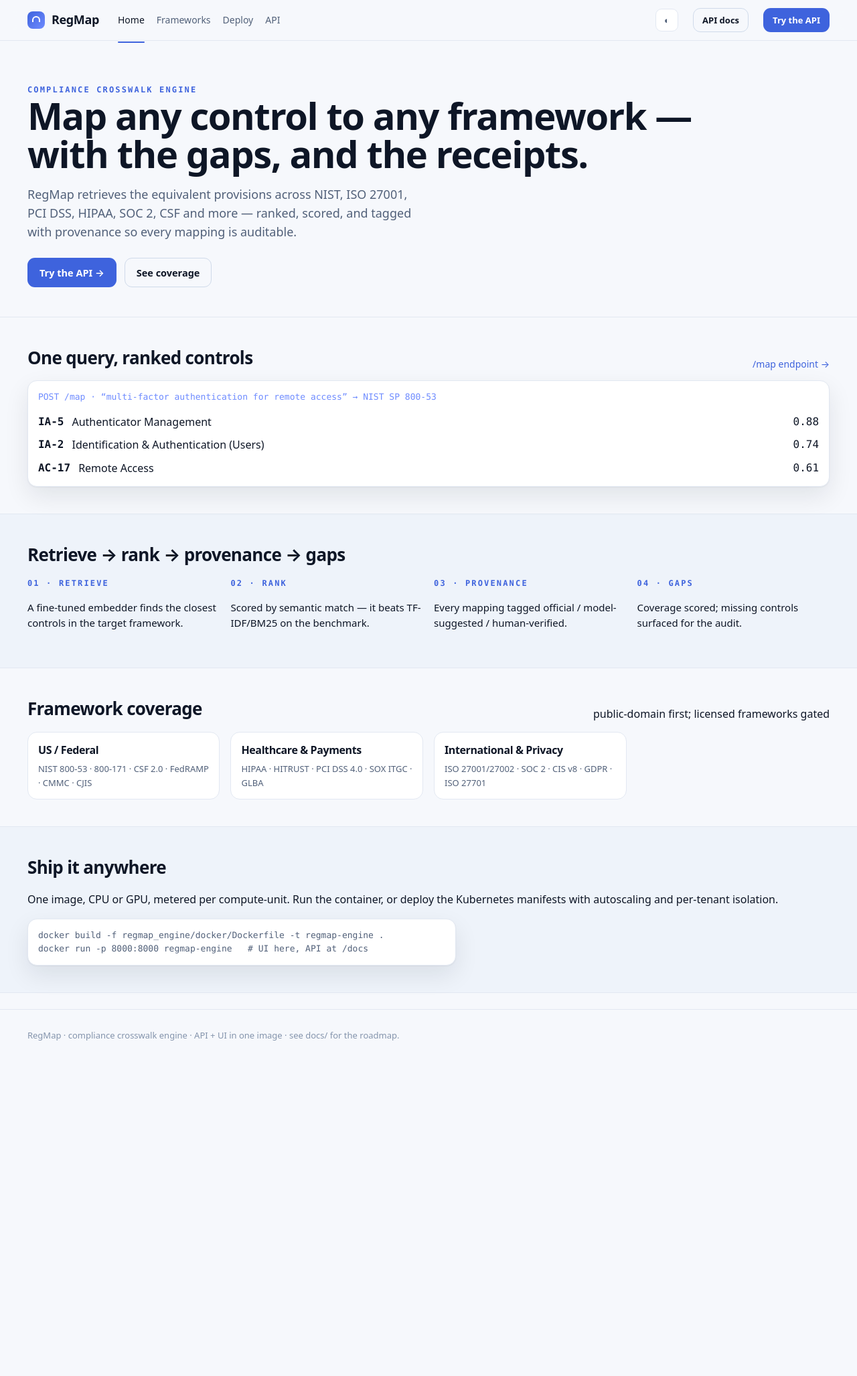
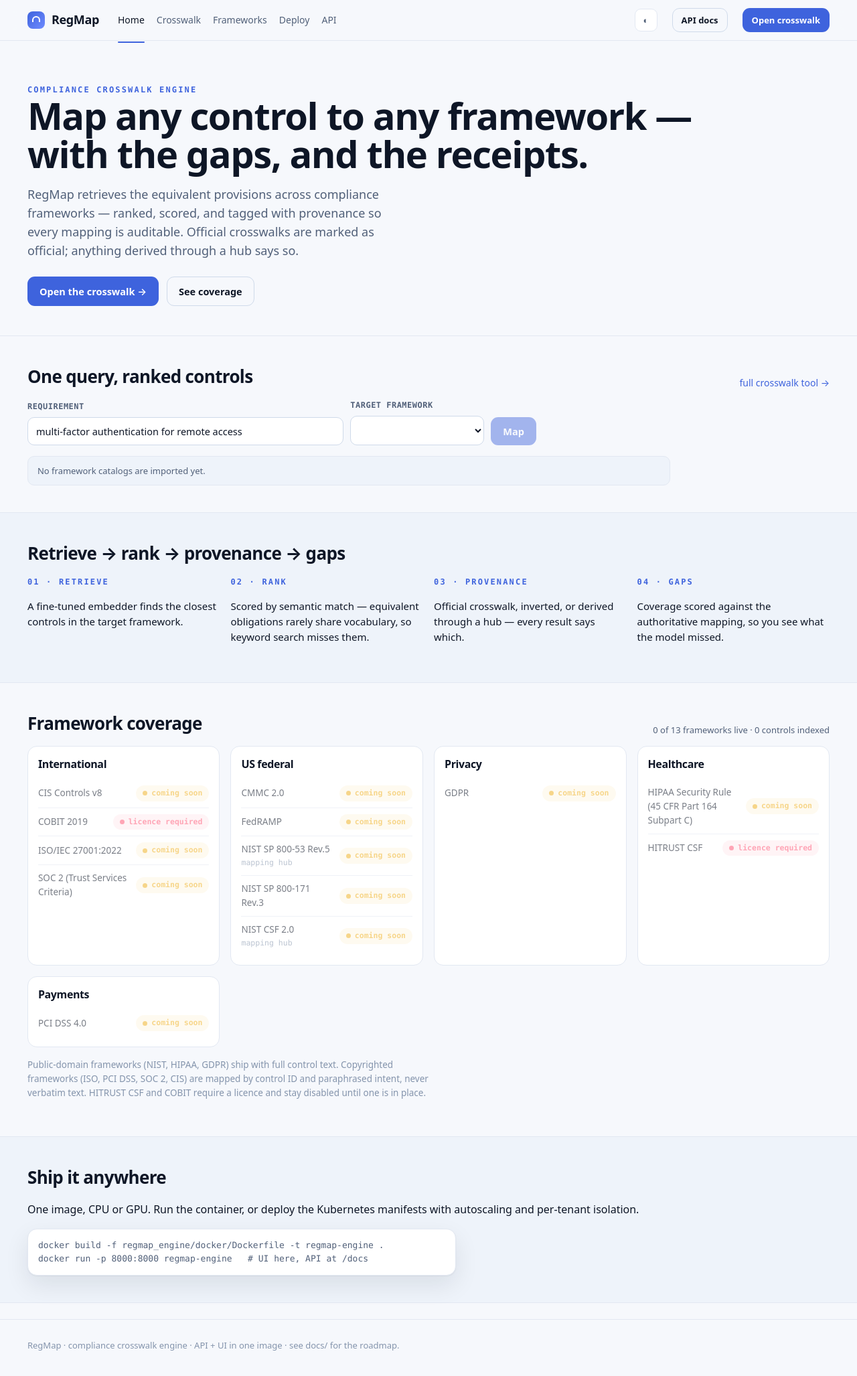
Before and after one commit to samuelgtetteh/RegMap, a FastAPI app: page / in a window 1280 px wide. Shown: the whole page at 67% size. Before the commit the page ends 1554 px from the top, so only its background shows below. Run offline with FastAPI, Linux system fonts and the light colour scheme; lists and menus that the app fills with data are empty.

Commit message:
Real UI: working crosswalk tool + honest coverage, no fabricated data
The site previously showed a hardcoded result block with invented scores
(IA-5 0.88 / IA-2 0.74 / AC-17 0.61) under a heading claiming "one query,
ranked controls", with no query box and no network call anywhere. It also
advertised ~20 frameworks against one 12-control sample pair. Both are gone.

- web/crosswalk.html: the working product surface. Any-to-any framework
  pickers from /frameworks, route badge from /pairs, control picker from the
  new /frameworks/{fid}/controls, or free text. Results show score meters,
  official markers, and live coverage tiles (official mappings, found in
  top-k, coverage %, route). Opens on a worked example.
- web/index.html: homepage demo issues a real POST /map on load, and the
  framework coverage section is driven by /frameworks -- "3 of 13 live, 205
  controls indexed", coming-soon on unimported, licence-required on
  HITRUST/COBIT. It cannot overstate coverage.
- web/assets/api.js: shared client; surfaces the engine's error detail so a
  403 shows its reason, and escapes control text before interpolation.
- GET /frameworks/{fid}/controls: ids + titles for the picker and the coming
  practice exercises; licence-gated like everything else.
- TF-IDF now returns real cosine scores. rank_tfidf discards them, so the
  fallback path rendered every score as a dash. Added _tfidf_scored for /map
  rather than changing rank_tfidf, whose shape /eval and the paper scripts
  depend on.

Verified by rendering in headless Chrome, not only by contract tests: both
pages screenshot correctly, and the homepage returns AC-17 Remote Access at
0.343 for "multi-factor authentication for remote access" -- the right answer.
Regression-checked /eval (R@1 0.223, R@5 0.486 unchanged), the legacy
text+pair request shape, the 403 licence gate, and the metering headers.

```diff
--- /dev/null
+++ b/regmap_engine/web/assets/api.js
@@ -0,0 +1,54 @@
+/* RegMap API client — shared by every page. Thin wrapper over fetch that surfaces the engine's
+   error detail instead of a bare status code, so the UI can say what actually went wrong (an
+   unlicensed framework returns 403 with a reason, and the user should see that reason).
+
+   Everything here talks to the same origin, since serve.py hosts both the API and this site. */
+(function () {
+  async function call(path, opts) {
+    let r;
+    try {
+      r = await fetch(path, opts);
+    } catch (e) {
+      throw new Error("Cannot reach the engine — is it running?");
+    }
+    let body = null;
+    try { body = await r.json(); } catch (e) { /* non-JSON error page */ }
+    if (!r.ok) {
+      const detail = (body && (body.detail || body.message)) || `HTTP ${r.status}`;
+      const err = new Error(typeof detail === "string" ? detail : JSON.stringify(detail));
+      err.status = r.status;
+      throw err;
+    }
+    return body;
+  }
+
+  const post = (path, payload) => call(path, {
+    method: "POST",
+    headers: { "content-type": "application/json" },
+    body: JSON.stringify(payload),
+  });
+
+  window.RegMap = {
+    health:     ()             => call("/health"),
+    frameworks: ()             => call("/frameworks"),
+    pairs:      ()             => call("/pairs"),
+    controls:   (fid, withText) => call(`/frameworks/${encodeURIComponent(fid)}/controls`
+                                        + (withText ? "?include_text=true" : "")),
+    map:        (payload)      => post("/map", payload),
+    evaluate:   (payload)      => post("/eval", payload),
+
+    /* Escape before interpolating control text into HTML — control statements contain quotes,
+       ampersands and angle brackets, and this content ultimately comes from imported files. */
+    esc(s) {
+      return String(s == null ? "" : s).replace(/[&<>"']/g, c =>
+        ({ "&": "&amp;", "<": "&lt;", ">": "&gt;", '"': "&quot;", "'": "&#39;" }[c]));
+    },
+
+    /* Route -> how much an auditor should trust it. Mirrors catalog.py's precedence. */
+    routeBadge(route, authoritative) {
+      if (authoritative) return { cls: "ok", label: route === "inverted" ? "official (inverted)" : "official" };
+      if (route && route.startsWith("derived")) return { cls: "warn", label: route };
+      return { cls: "crit", label: route || "no route" };
+    },
+  };
+})();
--- a/regmap_engine/web/assets/shell.js
+++ b/regmap_engine/web/assets/shell.js
@@ -5,6 +5,7 @@
   // The site's pages. Add an app here and it appears in the nav on every page.
   const NAV = [
     { id: "home",       label: "Home",       href: "/" },
+    { id: "crosswalk",  label: "Crosswalk",  href: "/crosswalk.html" },
     { id: "frameworks", label: "Frameworks", href: "/#frameworks" },
     { id: "deploy",     label: "Deploy",     href: "/#deploy" },
     { id: "api",        label: "API",        href: "/docs" },
@@ -23,7 +24,7 @@
        <span class="nav-sp"></span>
        <button class="icon-btn" id="themeToggle" title="Toggle theme" aria-label="Toggle theme">◐</button>
        <a class="btn ghost sm" href="/docs">API docs</a>
-       <a class="btn primary sm" href="/docs">Try the API</a>
+       <a class="btn primary sm" href="/crosswalk.html">Open crosswalk</a>
      </div>`;
   document.body.prepend(header);
 
--- a/regmap_engine/web/assets/site.css
+++ b/regmap_engine/web/assets/site.css
@@ -86,8 +86,8 @@ h1,h2,h3{margin:0;text-wrap:balance;letter-spacing:-.025em;font-weight:700}
 .tile h3{font-size:16px} .tile p{margin:0;color:var(--muted);font-size:13px} .tile .foot{margin-top:auto;display:flex;gap:8px;align-items:center;color:var(--faint);font-size:12px}
 
 /* ---- misc bits, pills, footer -------------------------------------------- */
-.pill{display:inline-flex;align-items:center;gap:6px;font-family:var(--mono);font-size:11.5px;font-weight:600;padding:3px 10px;border-radius:20px}
-.pill::before{content:"";width:7px;height:7px;border-radius:50%}
+.pill{display:inline-flex;align-items:center;gap:6px;font-family:var(--mono);font-size:11.5px;font-weight:600;padding:3px 10px;border-radius:20px;white-space:nowrap}
+.pill::before{content:"";width:7px;height:7px;border-radius:50%;flex:none}
 .pill.ok{color:var(--ok);background:rgba(61,220,132,.12)}.pill.ok::before{background:var(--ok)}
 .pill.warn{color:var(--warn);background:rgba(240,180,41,.12)}.pill.warn::before{background:var(--warn)}
 .pill.crit{color:var(--crit);background:rgba(255,92,122,.12)}.pill.crit::before{background:var(--crit)}
@@ -96,3 +96,68 @@ h1,h2,h3{margin:0;text-wrap:balance;letter-spacing:-.025em;font-weight:700}
 .reveal{opacity:0;transform:translateY(16px);transition:opacity .6s cubic-bezier(.2,.9,.25,1),transform .6s cubic-bezier(.2,.9,.25,1)}
 .reveal.in{opacity:1;transform:none}
 @media (prefers-reduced-motion:reduce){*{animation:none!important;transition:none!important}.reveal{opacity:1;transform:none}}
+
+/* ============================================================================
+   CROSSWALK TOOL — the working product surface (crosswalk.html + the home demo)
+   ============================================================================ */
+/* ---- form controls -------------------------------------------------------- */
+label.fld{display:flex;flex-direction:column;gap:6px;font-size:12px;font-weight:600;color:var(--muted);
+  letter-spacing:.04em;text-transform:uppercase;font-family:var(--mono)}
+select,input[type=text],textarea{font-family:var(--sans);font-size:14.5px;color:var(--ink);
+  background:var(--surface);border:1px solid var(--line-2);border-radius:10px;padding:10px 12px;width:100%;
+  transition:border-color .15s,box-shadow .15s}
+select:focus,input[type=text]:focus,textarea:focus{outline:0;border-color:var(--accent);
+  box-shadow:0 0 0 3px var(--accent-soft)}
+select:disabled,input:disabled,textarea:disabled{opacity:.5;cursor:not-allowed}
+textarea{resize:vertical;min-height:74px;line-height:1.5}
+.btn:disabled{opacity:.45;cursor:not-allowed;transform:none;filter:none}
+
+/* the source -> target picker row */
+.xwalk-bar{display:grid;grid-template-columns:1fr auto 1fr;gap:14px;align-items:end}
+.xwalk-bar .arrow{padding-bottom:10px;color:var(--faint);font-size:20px}
+@media(max-width:720px){.xwalk-bar{grid-template-columns:1fr}.xwalk-bar .arrow{display:none}}
+.xwalk-meta{display:flex;gap:10px;align-items:center;flex-wrap:wrap;margin-top:12px;font-size:13px;color:var(--muted)}
+
+/* ---- results -------------------------------------------------------------- */
+.res-list{display:flex;flex-direction:column;gap:8px;margin-top:6px}
+.res{display:grid;grid-template-columns:34px 1fr auto;gap:12px;align-items:start;padding:12px 14px;
+  background:var(--surface);border:1px solid var(--line);border-radius:12px;transition:border-color .15s}
+.res:hover{border-color:var(--line-2)}
+.res.is-official{border-color:color-mix(in srgb,var(--ok) 45%,var(--line));
+  background:linear-gradient(90deg,rgba(61,220,132,.07),transparent 46%),var(--surface)}
+.res .rank{font-family:var(--mono);font-size:12px;color:var(--faint);padding-top:2px;text-align:right}
+.res .cid{font-family:var(--mono);font-weight:700;font-size:13.5px;color:var(--accent-2)}
+.res .ctitle{font-size:14px;font-weight:600;margin-top:1px}
+.res .ctext{font-size:12.5px;color:var(--muted);margin-top:5px;display:-webkit-box;-webkit-line-clamp:2;
+  -webkit-box-orient:vertical;overflow:hidden}
+.res .right{display:flex;flex-direction:column;align-items:flex-end;gap:6px}
+
+/* score meter — width encodes similarity, so it reads at a glance without reading the number */
+.meter{width:66px;height:5px;border-radius:4px;background:var(--surface-2);overflow:hidden;border:1px solid var(--line)}
+.meter>i{display:block;height:100%;background:linear-gradient(90deg,var(--accent),var(--accent-2))}
+.score{font-family:var(--mono);font-size:11.5px;color:var(--faint)}
+
+/* ---- coverage summary ---------------------------------------------------- */
+.cov{display:flex;gap:22px;flex-wrap:wrap;padding:13px 15px;background:var(--surface-2);
+  border:1px solid var(--line);border-radius:12px;margin-bottom:12px}
+.cov div{display:flex;flex-direction:column;gap:2px}
+.cov .k{font-family:var(--mono);font-size:11px;letter-spacing:.1em;text-transform:uppercase;color:var(--faint)}
+.cov .v{font-size:19px;font-weight:700;letter-spacing:-.02em}
+.cov .v.good{color:var(--ok)} .cov .v.mid{color:var(--warn)} .cov .v.bad{color:var(--crit)}
+
+/* ---- states -------------------------------------------------------------- */
+.note{font-size:13px;color:var(--muted);padding:11px 14px;border-radius:10px;background:var(--surface-2);
+  border:1px solid var(--line)}
+.note.err{color:var(--crit);border-color:color-mix(in srgb,var(--crit) 40%,var(--line));
+  background:rgba(255,92,122,.08)}
+.spin{display:inline-block;width:13px;height:13px;border:2px solid var(--line-2);border-top-color:var(--accent);
+  border-radius:50%;animation:sp .7s linear infinite;vertical-align:-2px}
+@keyframes sp{to{transform:rotate(360deg)}}
+
+/* framework coverage cards (data-driven from /frameworks) */
+.fw{display:flex;justify-content:space-between;align-items:center;gap:10px;padding:9px 0;
+  border-bottom:1px solid var(--line);font-size:13.5px}
+.fw:last-child{border-bottom:0}
+.fw .n{display:flex;flex-direction:column;gap:1px}
+.fw .sub{font-size:11.5px;color:var(--faint);font-family:var(--mono)}
+.fw.off{opacity:.55}
--- a/regmap_engine/web/index.html
+++ b/regmap_engine/web/index.html
@@ -12,30 +12,34 @@
 <section class="hero pad bleed">
   <div class="eyebrow reveal">Compliance crosswalk engine</div>
   <h1 class="reveal">Map any control to any framework —<br>with the gaps, and the receipts.</h1>
-  <p class="lead reveal">RegMap retrieves the equivalent provisions across NIST, ISO 27001, PCI DSS, HIPAA,
-    SOC 2, CSF and more — ranked, scored, and tagged with provenance so every mapping is auditable.</p>
+  <p class="lead reveal">RegMap retrieves the equivalent provisions across compliance frameworks —
+    ranked, scored, and tagged with provenance so every mapping is auditable. Official crosswalks are
+    marked as official; anything derived through a hub says so.</p>
   <div class="cta reveal">
-    <a class="btn primary" href="/docs">Try the API →</a>
+    <a class="btn primary" href="/crosswalk.html">Open the crosswalk →</a>
     <a class="btn ghost" href="#frameworks">See coverage</a>
   </div>
 </section>
 
 <hr class="divider">
 
-<!-- LIVE CROSSWALK SLICE -->
+<!-- LIVE CROSSWALK — real query against the running engine -->
 <section class="section pad bleed">
-  <div class="row-head reveal"><h2>One query, ranked controls</h2><a href="/docs">/map endpoint →</a></div>
-  <div class="grid" style="grid-template-columns:1fr">
-    <div class="tile reveal">
-      <div class="body">
-        <p class="mono" style="color:var(--accent-2)">POST /map · “multi-factor authentication for remote access” → NIST SP 800-53</p>
-        <div style="display:flex;flex-direction:column;gap:10px;margin-top:8px">
-          <div style="display:flex;gap:12px;align-items:center"><b class="mono">IA-5</b><span class="muted">Authenticator Management</span><span style="flex:1"></span><span class="mono muted">0.88</span></div>
-          <div style="display:flex;gap:12px;align-items:center"><b class="mono">IA-2</b><span class="muted">Identification &amp; Authentication (Users)</span><span style="flex:1"></span><span class="mono muted">0.74</span></div>
-          <div style="display:flex;gap:12px;align-items:center"><b class="mono">AC-17</b><span class="muted">Remote Access</span><span style="flex:1"></span><span class="mono muted">0.61</span></div>
-        </div>
-      </div>
-    </div>
+  <div class="row-head reveal">
+    <h2>One query, ranked controls</h2>
+    <a href="/crosswalk.html">full crosswalk tool →</a>
+  </div>
+  <div class="reveal" style="display:flex;gap:10px;flex-wrap:wrap;align-items:end;max-width:760px">
+    <label class="fld" style="flex:1;min-width:260px">Requirement
+      <input type="text" id="q" value="multi-factor authentication for remote access">
+    </label>
+    <label class="fld" style="min-width:200px">Target framework
+      <select id="t"><option value="">loading…</option></select>
+    </label>
+    <button class="btn primary" id="run">Map</button>
+  </div>
+  <div id="demo" style="margin-top:16px;max-width:960px">
+    <div class="note">Ranking against the live engine…</div>
   </div>
 </section>
 
@@ -45,29 +49,33 @@
     <div class="row-head reveal"><h2>Retrieve → rank → provenance → gaps</h2></div>
     <div class="grid">
       <div class="reveal"><div class="eyebrow">01 · Retrieve</div><p class="lead" style="font-size:15px">A fine-tuned embedder finds the closest controls in the target framework.</p></div>
-      <div class="reveal"><div class="eyebrow">02 · Rank</div><p class="lead" style="font-size:15px">Scored by semantic match — it beats TF-IDF/BM25 on the benchmark.</p></div>
-      <div class="reveal"><div class="eyebrow">03 · Provenance</div><p class="lead" style="font-size:15px">Every mapping tagged official / model-suggested / human-verified.</p></div>
-      <div class="reveal"><div class="eyebrow">04 · Gaps</div><p class="lead" style="font-size:15px">Coverage scored; missing controls surfaced for the audit.</p></div>
+      <div class="reveal"><div class="eyebrow">02 · Rank</div><p class="lead" style="font-size:15px">Scored by semantic match — equivalent obligations rarely share vocabulary, so keyword search misses them.</p></div>
+      <div class="reveal"><div class="eyebrow">03 · Provenance</div><p class="lead" style="font-size:15px">Official crosswalk, inverted, or derived through a hub — every result says which.</p></div>
+      <div class="reveal"><div class="eyebrow">04 · Gaps</div><p class="lead" style="font-size:15px">Coverage scored against the authoritative mapping, so you see what the model missed.</p></div>
     </div>
   </div>
 </section>
 
-<!-- FRAMEWORKS -->
+<!-- FRAMEWORKS — driven by GET /frameworks, so it cannot promise coverage that isn't there -->
 <section id="frameworks" class="section pad bleed">
-  <div class="row-head reveal"><h2>Framework coverage</h2><span class="muted">public-domain first; licensed frameworks gated</span></div>
-  <div class="grid">
-    <div class="tile reveal" style="box-shadow:none"><div class="body"><h3>US / Federal</h3><p>NIST 800-53 · 800-171 · CSF 2.0 · FedRAMP · CMMC · CJIS</p></div></div>
-    <div class="tile reveal" style="box-shadow:none"><div class="body"><h3>Healthcare &amp; Payments</h3><p>HIPAA · HITRUST · PCI DSS 4.0 · SOX ITGC · GLBA</p></div></div>
-    <div class="tile reveal" style="box-shadow:none"><div class="body"><h3>International &amp; Privacy</h3><p>ISO 27001/27002 · SOC 2 · CIS v8 · GDPR · ISO 27701</p></div></div>
+  <div class="row-head reveal">
+    <h2>Framework coverage</h2>
+    <span class="muted" style="color:var(--muted);font-size:13px" id="covSummary">loading…</span>
   </div>
+  <div class="grid" id="fwGrid"></div>
+  <p class="lead reveal" style="font-size:13.5px;color:var(--faint);margin-top:16px;max-width:80ch">
+    Public-domain frameworks (NIST, HIPAA, GDPR) ship with full control text. Copyrighted frameworks
+    (ISO, PCI DSS, SOC 2, CIS) are mapped by control ID and paraphrased intent, never verbatim text.
+    HITRUST CSF and COBIT require a licence and stay disabled until one is in place.
+  </p>
 </section>
 
 <!-- DEPLOY -->
 <section id="deploy" class="band bleed">
   <div class="section pad">
     <div class="row-head reveal"><h2>Ship it anywhere</h2></div>
-    <p class="lead reveal">One image, CPU or GPU, metered per compute-unit. Run the container, or deploy the
-      Kubernetes manifests with autoscaling and per-tenant isolation.</p>
+    <p class="lead reveal">One image, CPU or GPU. Run the container, or deploy the Kubernetes manifests
+      with autoscaling and per-tenant isolation.</p>
     <div class="tile reveal" style="max-width:640px"><div class="body">
       <p class="mono" style="color:var(--muted);white-space:pre-wrap">docker build -f regmap_engine/docker/Dockerfile -t regmap-engine .
 docker run -p 8000:8000 regmap-engine   # UI here, API at /docs</p>
@@ -77,6 +85,96 @@ docker run -p 8000:8000 regmap-engine   # UI here, API at /docs</p>
 
 <footer class="site-footer pad bleed">RegMap · compliance crosswalk engine · API + UI in one image · see docs/ for the roadmap.</footer>
 
+<script src="assets/api.js"></script>
 <script src="assets/shell.js"></script>
+<script>
+(function () {
+  const $ = id => document.getElementById(id);
+  const demo = $("demo"), q = $("q"), t = $("t"), run = $("run"), fwGrid = $("fwGrid");
+
+  /* ---- live demo ---------------------------------------------------------- */
+  async function boot() {
+    let fw;
+    try { fw = await RegMap.frameworks(); }
+    catch (e) {
+      demo.innerHTML = `<div class="note err">${RegMap.esc(e.message)}</div>`;
+      $("covSummary").textContent = "engine unreachable";
+      return;
+    }
+    renderCoverage(fw);
+
+    const usable = fw.frameworks.filter(f => f.available);
+    t.innerHTML = usable.map(f =>
+      `<option value="${RegMap.esc(f.id)}">${RegMap.esc(f.name)}</option>`).join("");
+    if (!usable.length) {
+      demo.innerHTML = `<div class="note">No framework catalogs are imported yet.</div>`;
+      run.disabled = true; return;
+    }
+    // prefer the biggest catalog as the default target — most interesting to rank against
+    t.value = usable.slice().sort((a, b) => b.controls - a.controls)[0].id;
+    go();
+  }
+
+  async function go() {
+    if (!t.value || !q.value.trim()) return;
+    run.disabled = true;
+    demo.innerHTML = `<div class="note"><span class="spin"></span> ranking…</div>`;
+    let d;
+    try { d = await RegMap.map({ text: q.value.trim(), target: t.value, top_k: 4 }); }
+    catch (e) { run.disabled = false; demo.innerHTML = `<div class="note err">${RegMap.esc(e.message)}</div>`; return; }
+    run.disabled = false;
+
+    demo.innerHTML = `
+      <p class="mono" style="color:var(--accent-2);font-size:12.5px;margin:0 0 10px">
+        POST /map · “${RegMap.esc(d.query.text)}” → ${RegMap.esc(d.target_framework)}
+        · method ${RegMap.esc(d.method)}${d.method === "tfidf" ? " (lexical fallback)" : ""}
+      </p>
+      <div class="res-list">` + d.results.map((r, i) => {
+        const pct = r.score == null ? null : Math.max(0, Math.min(100, Math.round(r.score * 100)));
+        return `<div class="res">
+          <div class="rank">${i + 1}</div>
+          <div><span class="cid">${RegMap.esc(r.id)}</span>
+            ${r.title ? `<div class="ctitle">${RegMap.esc(r.title)}</div>` : ""}
+            <div class="ctext">${RegMap.esc(r.text)}</div></div>
+          <div class="right">${pct == null ? `<span class="score">—</span>`
+            : `<div class="meter"><i style="width:${pct}%"></i></div>
+               <span class="score">${r.score.toFixed(3)}</span>`}</div>
+        </div>`;
+      }).join("") + `</div>`;
+  }
+
+  /* ---- coverage, grouped by family, honest about what is missing ---------- */
+  function renderCoverage(fw) {
+    const fams = {};
+    fw.frameworks.forEach(f => (fams[f.family || "Other"] ||= []).push(f));
+    const live = fw.frameworks.filter(f => f.controls).length;
+    $("covSummary").textContent =
+      `${live} of ${fw.count} frameworks live · ${fw.frameworks.reduce((n, f) => n + f.controls, 0)} controls indexed`;
+
+    fwGrid.innerHTML = Object.entries(fams).map(([fam, list]) => `
+      <div class="tile reveal" style="box-shadow:none"><div class="body">
+        <h3>${RegMap.esc(fam)}</h3>
+        <div style="margin-top:4px">` + list.map(f => {
+          const state = f.controls
+            ? `<span class="pill ok">${f.controls} controls</span>`
+            : f.access === "licence-required"
+              ? `<span class="pill crit">licence required</span>`
+              : `<span class="pill warn">coming soon</span>`;
+          return `<div class="fw ${f.controls ? "" : "off"}">
+            <span class="n"><span>${RegMap.esc(f.name)}</span>
+              ${f.hub ? `<span class="sub">mapping hub</span>` : ""}</span>
+            ${state}</div>`;
+        }).join("") + `</div>
+      </div></div>`).join("");
+
+    document.querySelectorAll(".reveal:not(.in)").forEach(el => el.classList.add("in"));
+  }
+
+  run.addEventListener("click", go);
+  q.addEventListener("keydown", e => { if (e.key === "Enter") go(); });
+  t.addEventListener("change", go);
+  boot();
+})();
+</script>
 </body>
 </html>
```
Also changed, not shown: docs/build_log.md (+38 -14 lines), regmap_engine/serve.py (+33 -3 lines), regmap_engine/web/crosswalk.html (added, +245 -0 lines).
